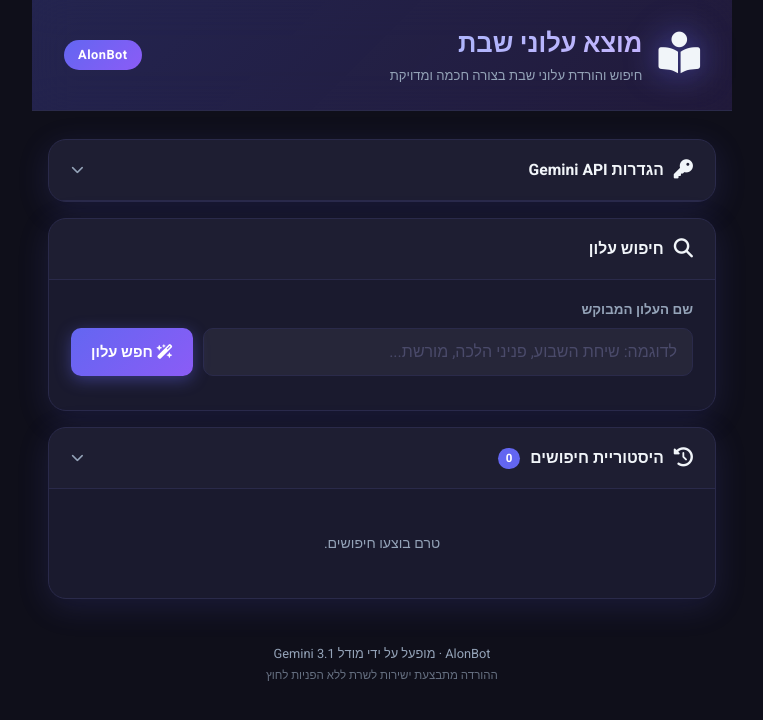
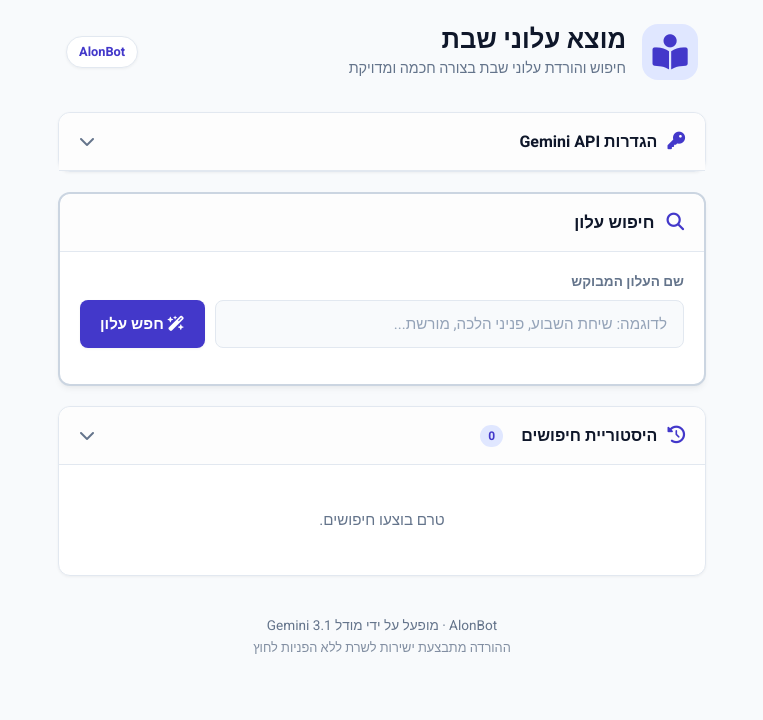
Before and after one commit to HARTK850/alonbot, a plain HTML site: page public/index.html in a window 1280 px wide. Shown: the whole page, without its empty margins (258-1021 px from the left). Drawn offline with Linux system fonts and the light colour scheme.

Commit message:
Update style.css

```diff
--- a/public/style.css
+++ b/public/style.css
@@ -1,222 +1,220 @@
 /* ── Reset ── */
-*,*::before,*::after{box-sizing:border-box;margin:0;padding:0}
+*, *::before, *::after { box-sizing: border-box; margin: 0; padding: 0; }
 
-:root{
-  --primary:#6366f1;
-  --primary-d:#4f46e5;
-  --primary-l:#e0e7ff;
-  --success:#10b981;
-  --danger:#ef4444;
-  --warn:#f59e0b;
-  --bg:#0f0f1a;
-  --card:#1a1a2e;
-  --card2:#16213e;
-  --border:#2a2a4a;
-  --text:#f1f5f9;
-  --muted:#94a3b8;
-  --shadow:0 8px 32px rgba(99,102,241,.15);
-  --r:18px;
-  --r-sm:10px;
-  --font:'Heebo','Segoe UI',sans-serif;
+:root {
+  /* צבעי ממשק נקיים ומקצועיים */
+  --primary: #4338ca;
+  --primary-hover: #3730a3;
+  --primary-light: #e0e7ff;
+  --success: #059669;
+  --success-light: #d1fae5;
+  --danger: #dc2626;
+  --danger-light: #fee2e2;
+  --warn: #d97706;
+
+  --bg: #f8fafc;
+  --surface: #ffffff;
+  --border: #e2e8f0;
+
+  --text-main: #0f172a;
+  --text-muted: #64748b;
+
+  --radius: 12px;
+  --radius-sm: 8px;
+  --shadow-sm: 0 1px 3px rgba(0,0,0,0.05);
+  --shadow-md: 0 4px 6px -1px rgba(0,0,0,0.05), 0 2px 4px -1px rgba(0,0,0,0.03);
+  --shadow-lg: 0 10px 15px -3px rgba(0,0,0,0.05), 0 4px 6px -2px rgba(0,0,0,0.03);
+
+  --font: 'Heebo', system-ui, -apple-system, sans-serif;
 }
 
-body{
-  font-family:var(--font);
-  background:var(--bg);
-  color:var(--text);
-  min-height:100vh;
-  direction:rtl;
-  overflow-x:hidden;
+body {
+  font-family: var(--font);
+  background-color: var(--bg);
+  color: var(--text-main);
+  min-height: 100vh;
+  direction: rtl;
+  -webkit-font-smoothing: antialiased;
 }
 
-/* ── Background orbs ── */
-.bg-orbs{position:fixed;inset:0;pointer-events:none;z-index:0;overflow:hidden}
-.orb{position:absolute;border-radius:50%;filter:blur(80px);opacity:.18}
-.orb1{width:500px;height:500px;background:#6366f1;top:-150px;right:-150px;animation:drift1 12s ease-in-out infinite alternate}
-.orb2{width:400px;height:400px;background:#8b5cf6;bottom:-100px;left:-100px;animation:drift2 15s ease-in-out infinite alternate}
-.orb3{width:300px;height:300px;background:#06b6d4;top:40%;left:40%;animation:drift3 10s ease-in-out infinite alternate}
-@keyframes drift1{to{transform:translate(60px,80px)}}
-@keyframes drift2{to{transform:translate(-40px,60px)}}
-@keyframes drift3{to{transform:translate(30px,-50px)}}
+/* ── Animations ── */
+@keyframes fadeInUp {
+  from { opacity: 0; transform: translateY(15px); }
+  to { opacity: 1; transform: translateY(0); }
+}
+@keyframes fadeIn {
+  from { opacity: 0; }
+  to { opacity: 1; }
+}
+@keyframes spin {
+  to { transform: rotate(360deg); }
+}
+
+.animate-slide-up { animation: fadeInUp 0.5s ease-out forwards; opacity: 0; }
+.animate-fade-in { animation: fadeIn 0.5s ease-out forwards; opacity: 0; }
 
 /* ── Layout ── */
-.app{position:relative;z-index:1;max-width:700px;margin:0 auto;padding:0 16px 56px}
+.app { max-width: 680px; margin: 0 auto; padding: 0 16px 56px; }
 
 /* ── Header ── */
-.header{
-  background:linear-gradient(135deg,rgba(99,102,241,.25),rgba(139,92,246,.15));
-  border-bottom:1px solid var(--border);
-  backdrop-filter:blur(20px);
-  margin:0 -16px 28px;
-  padding:24px 32px;
+.header {
+  margin: 24px 0 32px 0;
+  padding: 0 8px;
 }
-.header-content{display:flex;align-items:center;justify-content:space-between;max-width:700px;margin:0 auto}
-.logo-group{display:flex;align-items:center;gap:16px}
-.logo-icon{font-size:2.6rem;filter:drop-shadow(0 0 16px rgba(99,102,241,.6))}
-.logo-text h1{font-size:1.6rem;font-weight:900;background:linear-gradient(135deg,#a5b4fc,#c4b5fd);
-  -webkit-background-clip:text;-webkit-text-fill-color:transparent;background-clip:text}
-.logo-text p{font-size:.82rem;color:var(--muted);margin-top:3px}
-.header-badge{
-  background:linear-gradient(135deg,#6366f1,#8b5cf6);
-  color:#fff;font-size:.8rem;font-weight:700;
-  padding:6px 14px;border-radius:20px;letter-spacing:.5px;
+.header-content {
+  display: flex; align-items: center; justify-content: space-between;
+}
+.logo-group { display: flex; align-items: center; gap: 16px; }
+.logo-icon {
+  font-size: 2.2rem;
+  color: var(--primary);
+  background: var(--primary-light);
+  width: 56px; height: 56px;
+  display: flex; align-items: center; justify-content: center;
+  border-radius: 16px;
+}
+.logo-text h1 { font-size: 1.6rem; font-weight: 800; color: var(--text-main); line-height: 1.2; }
+.logo-text p { font-size: 0.9rem; color: var(--text-muted); margin-top: 2px; }
+.header-badge {
+  background: var(--surface); color: var(--primary);
+  font-size: 0.8rem; font-weight: 700;
+  padding: 6px 12px; border-radius: 20px;
+  border: 1px solid var(--border);
+  box-shadow: var(--shadow-sm);
 }
 
 /* ── Cards ── */
-.card{
-  background:var(--card);
-  border:1px solid var(--border);
-  border-radius:var(--r);
-  margin-bottom:16px;
-  overflow:hidden;
-  box-shadow:var(--shadow);
-  transition:transform .2s,box-shadow .2s;
+.card {
+  background: var(--surface);
+  border: 1px solid var(--border);
+  border-radius: var(--radius);
+  margin-bottom: 20px;
+  box-shadow: var(--shadow-sm);
+  transition: box-shadow 0.3s;
 }
-.card:hover{box-shadow:0 12px 40px rgba(99,102,241,.2)}
+.card:hover { box-shadow: var(--shadow-md); }
+.search-card { border: 2px solid #cbd5e1; box-shadow: var(--shadow-md); }
 
-.card-header{
-  display:flex;align-items:center;justify-content:space-between;
-  padding:16px 22px;cursor:pointer;
-  background:rgba(255,255,255,.02);
-  border-bottom:1px solid var(--border);
-  user-select:none;
+.card-header, .card-header-static {
+  display: flex; align-items: center; justify-content: space-between;
+  padding: 16px 20px;
+  border-bottom: 1px solid var(--border);
+  background: #fdfdfd;
+  border-radius: var(--radius) var(--radius) 0 0;
 }
-.card-header:hover{background:rgba(255,255,255,.05)}
-.card-header-static{
-  display:flex;align-items:center;gap:10px;
-  padding:16px 22px;
-  background:rgba(255,255,255,.02);
-  border-bottom:1px solid var(--border);
-}
-.card-title{display:flex;align-items:center;gap:10px;font-weight:700;font-size:.98rem}
-.card-title-text{font-weight:700;font-size:.98rem}
-.card-icon{font-size:1.2rem}
-.card-body{padding:20px 22px}
-.chevron{color:var(--muted);font-size:.8rem;transition:transform .3s}
-.chevron.open{transform:rotate(180deg)}
+.card-header { cursor: pointer; user-select: none; transition: background 0.2s; }
+.card-header:hover { background: var(--bg); }
+.card-header-static { justify-content: flex-start; gap: 12px; }
 
-/* ── Badge ── */
-.badge{
-  background:var(--primary);color:#fff;
-  font-size:.72rem;font-weight:700;
-  padding:2px 8px;border-radius:20px;
+.card-title { display: flex; align-items: center; gap: 10px; font-weight: 700; color: var(--text-main); }
+.card-title-text { font-weight: 700; font-size: 1.05rem; }
+.card-icon { color: var(--primary); font-size: 1.1rem; }
+.card-body { padding: 20px; }
+.chevron { color: var(--text-muted); transition: transform 0.3s; }
+.chevron.open { transform: rotate(180deg); }
+
+.badge {
+  background: var(--primary-light); color: var(--primary);
+  font-size: 0.75rem; font-weight: 700;
+  padding: 2px 8px; border-radius: 12px; margin-right: 8px;
 }
 
 /* ── Fields ── */
-.field-label{display:block;font-size:.84rem;font-weight:600;color:var(--muted);margin-bottom:8px}
-.field-input{
-  flex:1;background:rgba(255,255,255,.05);
-  border:1.5px solid var(--border);border-radius:var(--r-sm);
-  padding:11px 15px;font-family:var(--font);font-size:.95rem;color:var(--text);
-  outline:none;transition:border-color .2s,box-shadow .2s;direction:rtl;width:100%;
+.field-label { display: block; font-size: 0.85rem; font-weight: 600; color: var(--text-muted); margin-bottom: 8px; }
+.field-input {
+  flex: 1; background: var(--bg);
+  border: 1px solid var(--border); border-radius: var(--radius-sm);
+  padding: 12px 16px; font-family: var(--font); font-size: 0.95rem; color: var(--text-main);
+  outline: none; transition: all 0.2s; direction: rtl; width: 100%;
 }
-.field-input:focus{border-color:var(--primary);box-shadow:0 0 0 3px rgba(99,102,241,.18)}
-.field-input::placeholder{color:#4a4a6a}
-.field-row{display:flex;gap:8px;align-items:center}
-.field-row .field-input{width:auto}
-.search-row{display:flex;gap:10px;margin-bottom:14px}
-.search-input{font-size:1rem}
+.field-input:focus { border-color: var(--primary); box-shadow: 0 0 0 3px rgba(67, 56, 202, 0.15); background: var(--surface); }
+.field-input::placeholder { color: #94a3b8; }
+.field-row { display: flex; gap: 10px; align-items: center; }
+.search-row { display: flex; gap: 10px; margin-bottom: 16px; }
 
 /* ── Buttons ── */
-.btn{
-  display:inline-flex;align-items:center;justify-content:center;gap:6px;
-  padding:11px 20px;border-radius:var(--r-sm);
-  font-family:var(--font);font-size:.92rem;font-weight:700;
-  cursor:pointer;border:none;transition:all .18s;white-space:nowrap;
+.btn {
+  display: inline-flex; align-items: center; justify-content: center; gap: 8px;
+  padding: 12px 20px; border-radius: var(--radius-sm);
+  font-family: var(--font); font-size: 0.95rem; font-weight: 600;
+  cursor: pointer; border: none; transition: all 0.2s; white-space: nowrap;
 }
-.btn:active{transform:scale(.96)}
-.btn-primary{
-  background:linear-gradient(135deg,#6366f1,#8b5cf6);color:#fff;
-  box-shadow:0 4px 16px rgba(99,102,241,.4);
+.btn:active { transform: translateY(1px); }
+.btn-primary { background: var(--primary); color: #fff; box-shadow: var(--shadow-sm); }
+.btn-primary:hover { background: var(--primary-hover); box-shadow: var(--shadow-md); }
+.btn-primary:disabled { opacity: 0.6; cursor: not-allowed; }
+.btn-soft { background: var(--primary-light); color: var(--primary); }
+.btn-soft:hover { background: #c7d2fe; }
+.btn-download { background: var(--success); color: #fff; text-decoration: none; box-shadow: var(--shadow-sm); }
+.btn-download:hover { background: #047857; box-shadow: var(--shadow-md); }
+.btn-ghost { background: transparent; color: var(--text-muted); border: 1px solid var(--border); }
+.btn-ghost:hover { background: var(--bg); color: var(--text-main); }
+.btn-sm { padding: 8px 14px; font-size: 0.85rem; }
+
+.icon-btn {
+  background: var(--bg); border: 1px solid var(--border);
+  border-radius: var(--radius-sm); padding: 12px 16px; cursor: pointer;
+  color: var(--text-muted); transition: all 0.2s; display: flex; align-items: center;
 }
-.btn-primary:hover{background:linear-gradient(135deg,#4f46e5,#7c3aed);box-shadow:0 6px 20px rgba(99,102,241,.5)}
-.btn-primary:disabled{opacity:.55;cursor:not-allowed;transform:none}
-.btn-soft{background:rgba(99,102,241,.15);color:#a5b4fc;border:1px solid rgba(99,102,241,.3)}
-.btn-soft:hover{background:rgba(99,102,241,.25)}
-.btn-download{
-  background:linear-gradient(135deg,#10b981,#059669);color:#fff;
-  box-shadow:0 4px 16px rgba(16,185,129,.35);
-  text-decoration:none;
-}
-.btn-download:hover{box-shadow:0 6px 20px rgba(16,185,129,.45)}
-.btn-ghost{background:transparent;color:var(--muted);border:1px solid var(--border)}
-.btn-ghost:hover{background:rgba(255,255,255,.05)}
-.btn-sm{padding:7px 14px;font-size:.8rem}
-.icon-btn{
-  background:rgba(255,255,255,.06);border:1px solid var(--border);
-  border-radius:var(--r-sm);padding:11px 13px;cursor:pointer;
-  font-size:1rem;transition:background .15s;color:var(--text);
-}
-.icon-btn:hover{background:rgba(255,255,255,.12)}
+.icon-btn:hover { background: #e2e8f0; color: var(--text-main); }
 
 /* ── Status ── */
-.status-wrap{margin-bottom:12px}
-.status-bar{
-  display:flex;align-items:center;gap:10px;
-  padding:12px 16px;border-radius:var(--r-sm);
-  font-weight:600;font-size:.9rem;
-  border:1.5px solid;
+.status-wrap { margin-bottom: 16px; }
+.status-bar {
+  display: flex; align-items: center; gap: 12px;
+  padding: 14px 16px; border-radius: var(--radius-sm);
+  font-weight: 500; font-size: 0.95rem; border: 1px solid;
 }
-.status-bar.searching{background:rgba(99,102,241,.1);border-color:rgba(99,102,241,.4);color:#a5b4fc}
-.status-bar.found    {background:rgba(16,185,129,.1);border-color:rgba(16,185,129,.4);color:#6ee7b7}
-.status-bar.error    {background:rgba(239,68,68,.1); border-color:rgba(239,68,68,.4); color:#fca5a5}
-.status-icon{font-size:1.2rem}
+.status-bar.searching { background: #f0f9ff; border-color: #bae6fd; color: #0369a1; }
+.status-bar.found { background: var(--success-light); border-color: #a7f3d0; color: #065f46; }
+.status-bar.error { background: var(--danger-light); border-color: #fecaca; color: #991b1b; }
+.status-icon { font-size: 1.2rem; }
 
 /* ── Spinner ── */
-.spinner{
-  width:18px;height:18px;border-radius:50%;
-  border:2.5px solid rgba(255,255,255,.3);
-  border-top-color:#fff;
-  animation:spin .7s linear infinite;
+.spinner {
+  width: 18px; height: 18px; border-radius: 50%;
+  border: 2px solid rgba(255,255,255,0.3); border-top-color: #fff;
+  animation: spin 0.8s linear infinite;
 }
-@keyframes spin{to{transform:rotate(360deg)}}
 
-/* ── Result ── */
-.result-box{
-  background:rgba(16,185,129,.06);
-  border:1.5px solid rgba(16,185,129,.3);
-  border-radius:var(--r-sm);padding:14px 16px;
+/* ── Result Box ── */
+.result-box {
+  background: var(--surface); border: 2px solid var(--success);
+  border-radius: var(--radius-sm); padding: 16px;
+  box-shadow: var(--shadow-sm);
 }
-.result-inner{display:flex;align-items:center;justify-content:space-between;gap:12px}
-.result-file{display:flex;align-items:center;gap:12px;flex:1;min-width:0}
-.file-icon{font-size:2.2rem}
-.file-name{font-weight:700;font-size:.9rem;color:var(--text);
-  white-space:nowrap;overflow:hidden;text-overflow:ellipsis}
-.file-sub{font-size:.78rem;color:var(--muted);margin-top:2px}
+.result-inner { display: flex; align-items: center; justify-content: space-between; gap: 16px; }
+.result-file { display: flex; align-items: center; gap: 14px; flex: 1; min-width: 0; }
+.file-icon { font-size: 2.2rem; color: var(--danger); } /* אדום לקובץ PDF */
+.file-name { font-weight: 700; font-size: 1rem; color: var(--text-main); white-space: nowrap; overflow: hidden; text-overflow: ellipsis; }
+.file-sub { font-size: 0.8rem; color: var(--success); margin-top: 2px; font-weight: 500; }
 
 /* ── History ── */
-.hist-row{
-  display:flex;align-items:center;gap:10px;
-  padding:10px 0;border-bottom:1px solid var(--border);
-}
-.hist-row:last-child{border-bottom:none}
-.hist-ic{font-size:1.1rem;flex-shrink:0}
-.hist-info{flex:1;min-width:0}
-.hist-name{font-weight:600;font-size:.88rem;white-space:nowrap;overflow:hidden;text-overflow:ellipsis}
-.hist-date{font-size:.75rem;color:var(--muted);margin-top:2px}
-.pill{font-size:.72rem;padding:3px 9px;border-radius:20px;font-weight:700;flex-shrink:0}
-.pill.ok {background:rgba(16,185,129,.2);color:#6ee7b7}
-.pill.err{background:rgba(239,68,68,.2);color:#fca5a5}
-.hist-dl{
-  background:rgba(16,185,129,.15);color:#6ee7b7;
-  border:1px solid rgba(16,185,129,.3);
-  text-decoration:none;font-size:.75rem;font-weight:700;
-  padding:5px 10px;border-radius:6px;flex-shrink:0;
-}
-.hist-dl:hover{background:rgba(16,185,129,.25)}
-.empty-msg{text-align:center;padding:24px;color:var(--muted);font-size:.88rem}
+.hist-row { display: flex; align-items: center; gap: 12px; padding: 12px 0; border-bottom: 1px solid var(--border); }
+.hist-row:last-child { border-bottom: none; }
+.hist-ic { font-size: 1.1rem; flex-shrink: 0; color: var(--text-muted); }
+.hist-info { flex: 1; min-width: 0; }
+.hist-name { font-weight: 600; font-size: 0.95rem; white-space: nowrap; overflow: hidden; text-overflow: ellipsis; }
+.hist-date { font-size: 0.8rem; color: var(--text-muted); margin-top: 2px; }
+.pill { font-size: 0.75rem; padding: 4px 10px; border-radius: 20px; font-weight: 600; flex-shrink: 0; }
+.pill.ok { background: var(--success-light); color: #065f46; }
+.pill.err { background: var(--danger-light); color: #991b1b; }
+.hist-dl { background: var(--primary-light); color: var(--primary); text-decoration: none; font-size: 0.8rem; font-weight: 600; padding: 6px 12px; border-radius: 6px; flex-shrink: 0; transition: background 0.2s; }
+.hist-dl:hover { background: #c7d2fe; }
+.empty-msg { text-align: center; padding: 24px; color: var(--text-muted); font-size: 0.95rem; }
 
-/* ── Hint ── */
-.hint{font-size:.78rem;color:var(--muted);margin-top:10px;line-height:1.65}
+/* ── Toast & Hint ── */
+.hint { font-size: 0.8rem; color: var(--text-muted); margin-top: 12px; line-height: 1.5; }
+.toast-msg { position: fixed; bottom: 30px; left: 50%; transform: translateX(-50%); background: #1e293b; color: #fff; padding: 12px 24px; border-radius: 30px; font-size: 0.9rem; font-weight: 500; box-shadow: var(--shadow-lg); z-index: 9999; opacity: 0; transition: opacity 0.3s; display: flex; gap: 8px; align-items: center; }
 
 /* ── Footer ── */
-.footer{text-align:center;padding:28px 0 0;color:var(--muted);font-size:.8rem;line-height:1.8}
-.footer-sub{font-size:.72rem;opacity:.65}
+.footer { text-align: center; padding: 20px 0; color: var(--text-muted); font-size: 0.85rem; line-height: 1.6; }
+.footer-sub { font-size: 0.8rem; opacity: 0.8; }
 
 /* ── Responsive ── */
-@media(max-width:500px){
-  .search-row,.field-row{flex-wrap:wrap}
-  .search-input,.field-input{width:100%}
-  .result-inner{flex-direction:column;align-items:flex-start}
-  .logo-text h1{font-size:1.25rem}
+@media (max-width: 500px) {
+  .search-row, .field-row { flex-direction: column; align-items: stretch; }
+  .result-inner { flex-direction: column; align-items: stretch; text-align: center; }
+  .result-file { flex-direction: column; margin-bottom: 8px; }
+  .logo-text h1 { font-size: 1.4rem; }
 }
```
